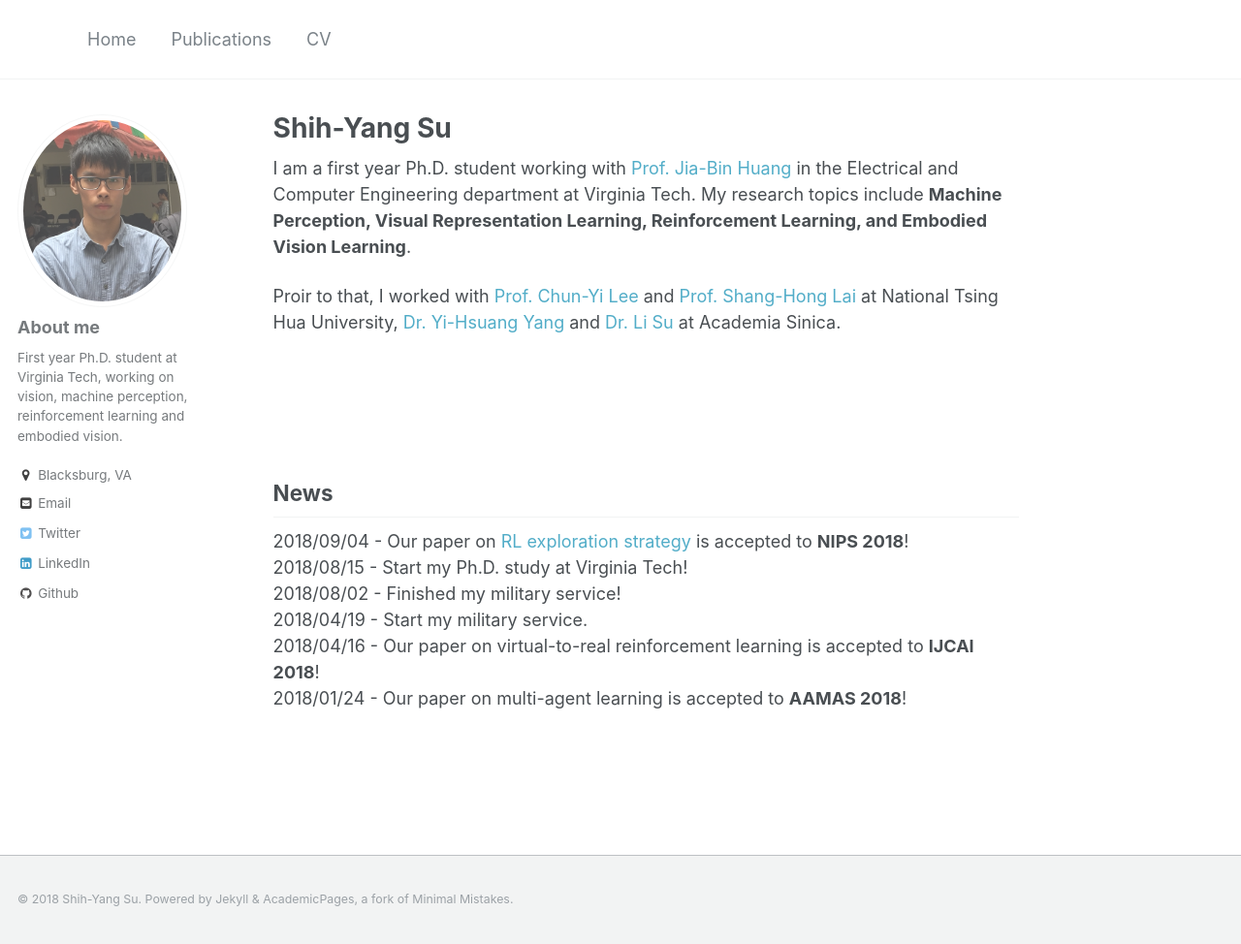
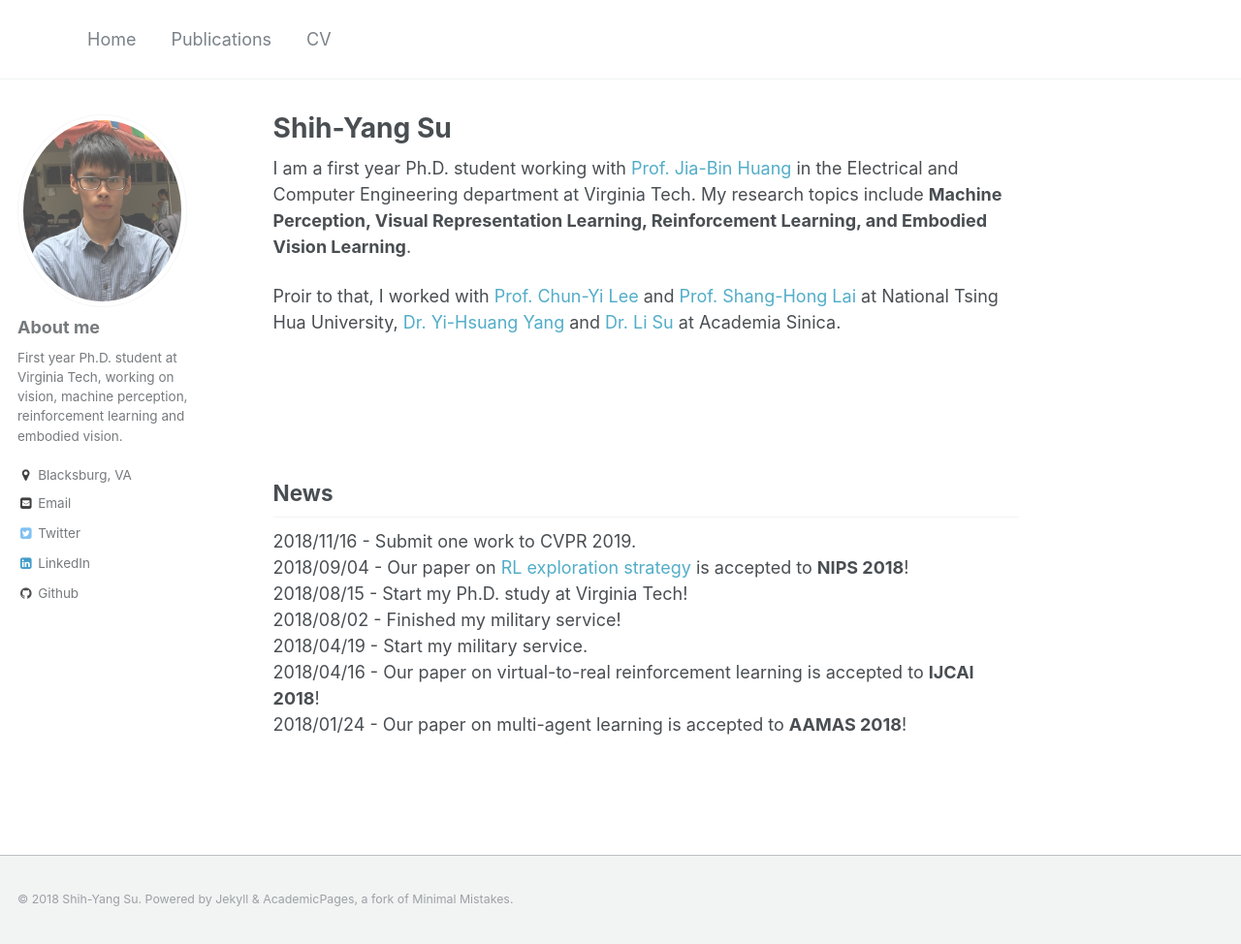
Before and after one commit to LemonATsu/LemonATsu.github.io, a Jekyll site: the page built from _pages/about.md, in a window 1280 px wide and 974 px high. Shown: the whole window at 97% size. Built offline with Jekyll 4.4.1, drawn with Linux system fonts in a browser that asks for light colours.

Commit message:
add about

```diff
--- a/_pages/about.md
+++ b/_pages/about.md
@@ -19,6 +19,7 @@ Proir to that, I worked with [Prof. Chun-Yi Lee](http://cymaxwelllee.wixsite.com
 
 </pre>
 ## News
+2018/11/16 - Submit one work to CVPR 2019. \\
 2018/09/04 - Our paper on [RL exploration strategy](https://arxiv.org/abs/1802.04564.pdf) is accepted to **NIPS 2018**! \\
 2018/08/15 - Start my Ph.D. study at Virginia Tech! \\
 2018/08/02 - Finished my military service! \\
```
